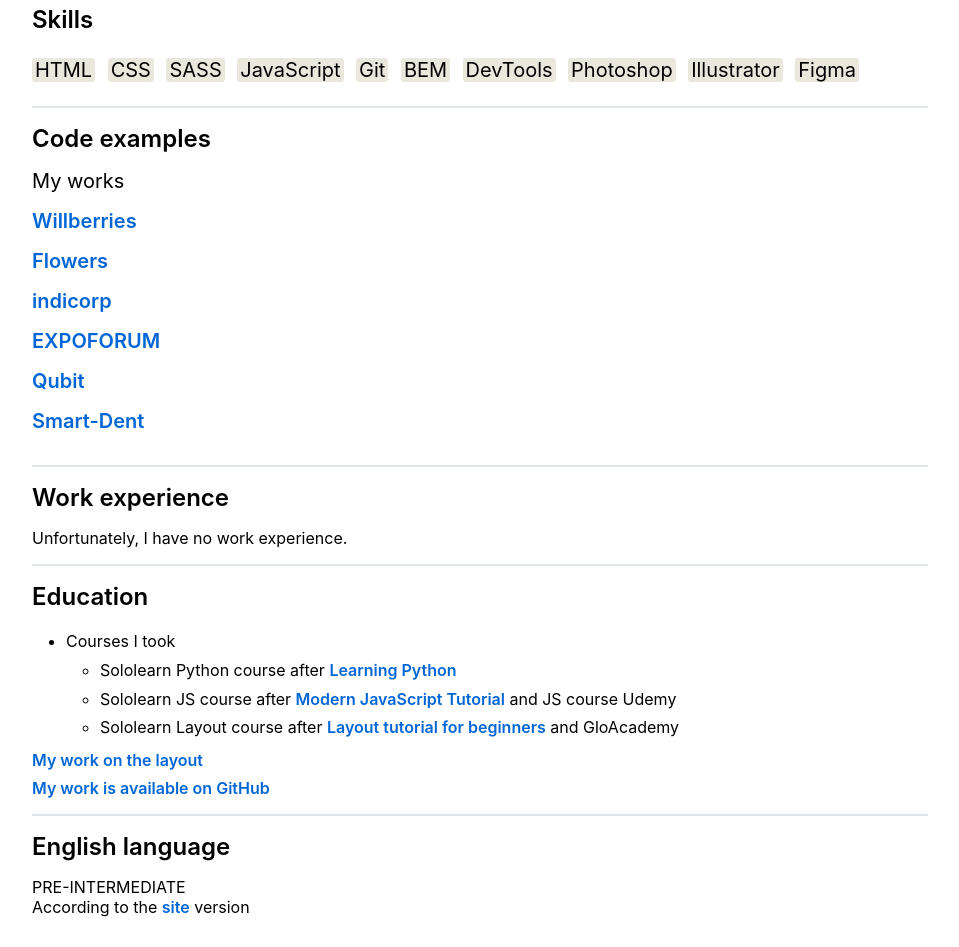
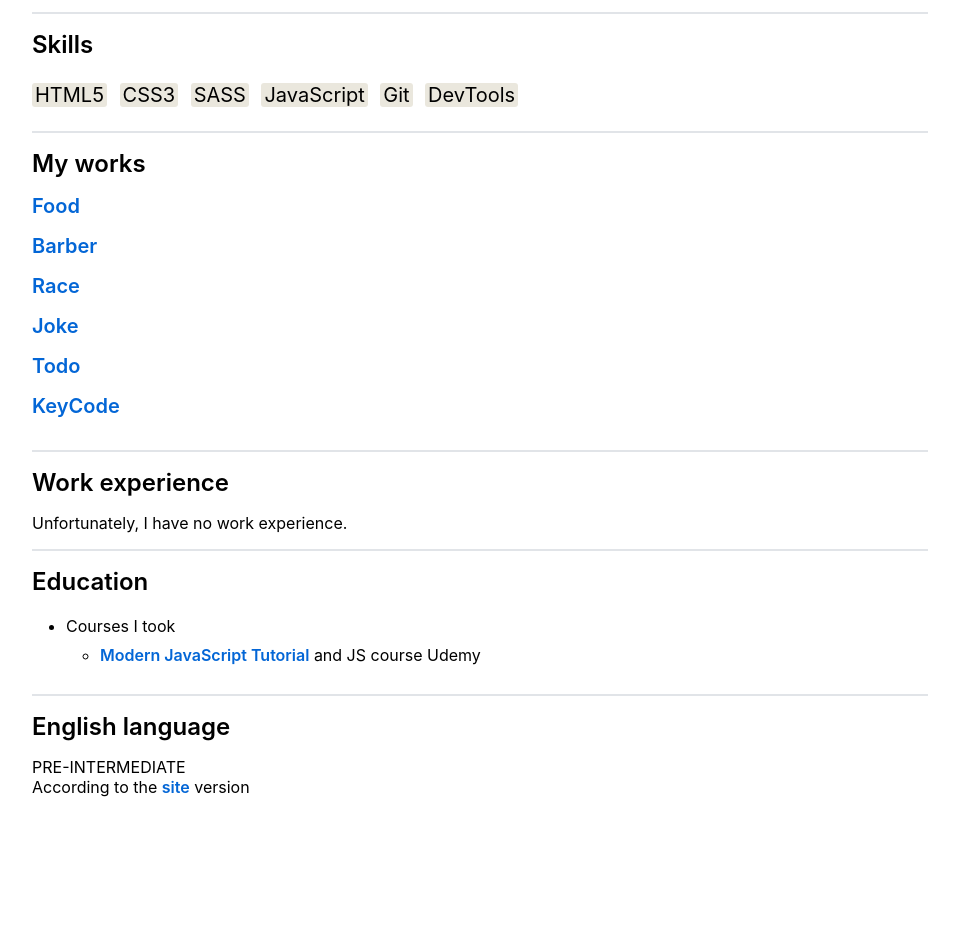
Before and after one commit to Maxim-prog292/CV, a plain HTML site: page index.html in a window 1280 px wide. Shown: the part 480-1427 px from the top of the page, without its empty margins (160-1119 px from the left). After the commit the page ends 1307 px from the top, so only its background shows below. Drawn offline with Linux system fonts and the light colour scheme.

Commit message:
Add todo

```diff
--- a/index.html
+++ b/index.html
@@ -5,7 +5,8 @@
     <meta http-equiv="X-UA-Compatible" content="IE=edge">
     <meta name="viewport" content="width=device-width, initial-scale=1.0">
     <link rel="stylesheet" href="style/main.css">
-    <title>CV</title>
+    <link rel="shortcut icon" href="cv.ico" type="image/x-icon">
+    <title>Maksim Magomedov</title>
 </head>
 <body>
     <div id="wrapper">
@@ -25,6 +26,7 @@
         <section class="contacts" id="contacts">
             <h3 class="contact__h">Contacts for communication</h3>
             <ul class="contacts__list">
+                <li class="list__item"><a class="list__item__source" target="_blank" title="Follow me" href="https://maxim-prog292.github.io/Portfolio/">Portfolio</a></li>
                 <li class="list__item"><a class="list__item__source" target="_blank" title="Follow me" href="https://vk.com/only_me_your_dad">VKontakte</a></li>
                 <li class="list__item"><a class="list__item__source" target="_blank" title="Follow me" href="https://gist.github.com/Maxim-prog292">GitHub</a></li>
                 <li class="list__item"><a class="list__item__source" target="_blank" title="Follow me" href="https://ru.stackoverflow.com/users/447848/">Stackoverflow</a></li>
@@ -43,29 +45,26 @@
         <section class="skills" id="Skills">
             <h3 class="skills__h">Skills</h3>
             <p class="skills__paragraph">
-                <span class="skills__paragraph__item" >HTML</span>&ensp;
-                <span class="skills__paragraph__item" >CSS</span>&ensp;
+                <span class="skills__paragraph__item" >HTML5</span>&ensp;
+                <span class="skills__paragraph__item" >CSS3</span>&ensp;
                 <span class="skills__paragraph__item" >SASS</span>&ensp;
                 <span class="skills__paragraph__item" >JavaScript</span>&ensp;
+                <!-- <span class="skills__paragraph__item" >TypeScript</span>&ensp;
+                <span class="skills__paragraph__item" >React</span>&ensp; -->
                 <span class="skills__paragraph__item" >Git</span>&ensp;
-                <span class="skills__paragraph__item" >BEM</span>&ensp;
+                <!-- <span class="skills__paragraph__item" >BEM</span>&ensp; -->
                 <span class="skills__paragraph__item" >DevTools</span>&ensp;
-                <span class="skills__paragraph__item" >Photoshop</span>&ensp;
-                <span class="skills__paragraph__item" >Illustrator</span>&ensp;
-                <span class="skills__paragraph__item" >Figma</span>&ensp;
             </p>
         </section>
         <hr />
         <section class="examples" id="Code-examples">
-            <h3 class="examples__h">Code examples</h3>
-            <p class="examples__project">My works</p>
-            <a class="examples__source" href="https://maxim-prog292.github.io/Willberries/">Willberries</a>
-            <a class="examples__source" href="https://maxim-prog292.github.io/Flowers/">Flowers</a>
-            <a class="examples__source" href="https://maxim-prog292.github.io/Indicorp/">indicorp</a>
-            <a class="examples__source" href="https://maxim-prog292.github.io/EXPOFORUM/">EXPOFORUM</a>
-            <a class="examples__source" href="https://maxim-prog292.github.io/Qubit/">Qubit</a>
-            <a class="examples__source" href="https://maxim-prog292.github.io/Smart-Dent/">Smart-Dent</a>
-
+            <h3 class="examples__h">My works</h3>
+            <a class="examples__source" href="https://maxim-prog292.github.io/Udemy_food/">Food</a>
+            <a class="examples__source" href="https://maxim-prog292.github.io/barbershop/">Barber</a>
+            <a class="examples__source" href="https://maxim-prog292.github.io/RacingInJavaScript/">Race</a>
+            <a class="examples__source" href="https://maxim-prog292.github.io/Joke/">Joke</a>
+            <a class="examples__source" href="https://maxim-prog292.github.io/todo/">Todo</a>
+            <a class="examples__source" href="https://maxim-prog292.github.io/Show_keyCode/">KeyCode</a>
         </section>
         <hr />
         <section class="experience" id="Work-experience">
@@ -78,13 +77,12 @@
             <ul class="education__list">
                 <li class="education__list__item">Courses I took</li>
                 <ul class="education__list">
-                    <li class="education__list__item">Sololearn Python course after <a class="list__item__source" href="https://www.chitai-gorod.ru/catalog/book/938300/">Learning Python</a> </li>
-                    <li class="education__list__item">Sololearn JS course after <a class="list__item__source" href="https://learn.javascript.ru/">Modern JavaScript Tutorial</a> and JS course Udemy</li>
-                    <li class="education__list__item">Sololearn Layout course after <a class="list__item__source" href="http://code.mu/ru/markup/book/prime/">Layout tutorial for beginners</a>  and GloAcademy</li>
+                    <li class="education__list__item"><a class="list__item__source" href="https://learn.javascript.ru/">Modern JavaScript Tutorial</a> and JS course Udemy</li>
+                    <!-- <li class="education__list__item"><a class="list__item__source" href="https://www.typescriptlang.org/docs/">TypeScript Documentation</a> and <a class="list__item__source" href="https://docs.microsoft.com/ru-ru/learn/paths/build-javascript-applications-typescript/">TypeScript - Learn | Microsoft Docs</a></li>
+                    <li class="education__list__item"><a class="list__item__source" href="https://ru.reactjs.org/docs/getting-started.html">React Documentation</a> and React course Udemy</li> -->
                 </ul>
             </ul>
-            <a class="education__source one" href="https://maxim-prog292.github.io/Portfolio/">My work on the layout</a><br />
-            <a class="education__source" href="https://github.com/Maxim-prog292?tab=repositories">My work is available on GitHub</a>
+
         </section>
         <hr />
         <section class="english" id="English-language">
```
Also changed, not shown: cv.ico (added).
